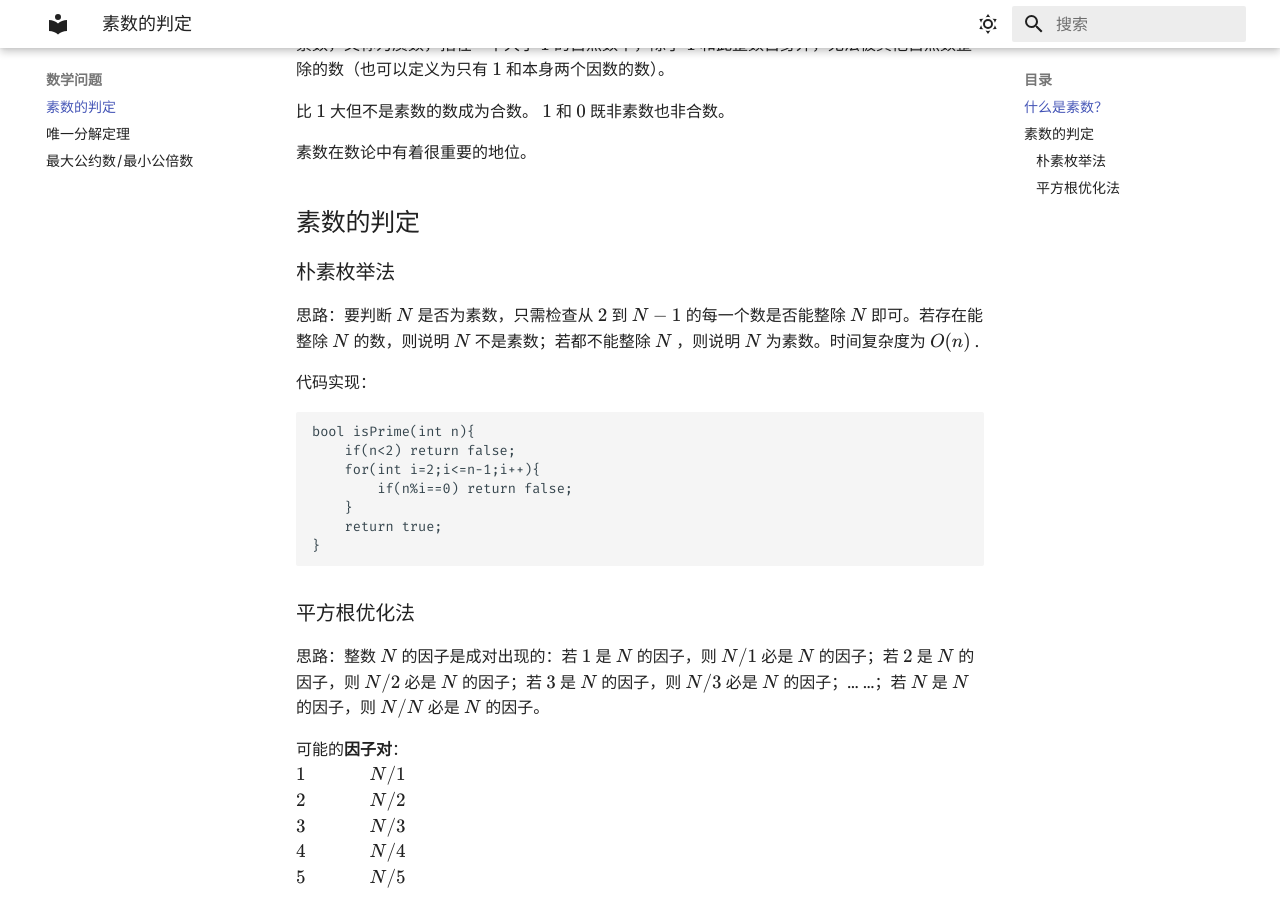
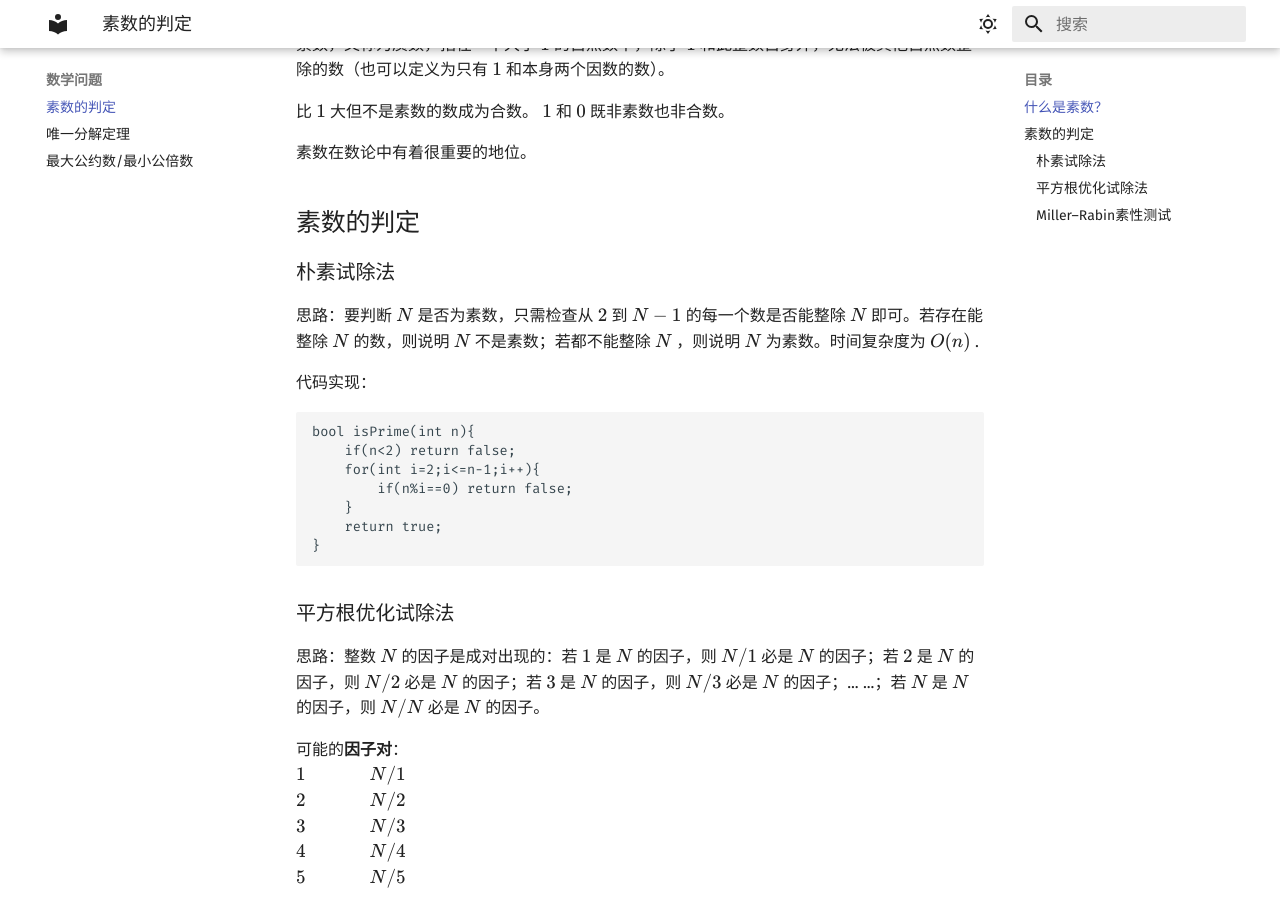
Before and after one commit to caozuoxitong-ren/oier-fans.github.io, an MkDocs documentation site: the page built from docs/数学问题/素数的判定.md, in a window 1280 px wide and 900 px high, scrolled down 248 px. Built offline with MkDocs 1.6.1 and Material for MkDocs 9.7.7, drawn with Linux system fonts in a browser that asks for light colours; formulas are drawn with MathJax 3.

````diff
--- a/docs/数学问题/素数的判定.md
+++ b/docs/数学问题/素数的判定.md
@@ -20,7 +20,7 @@
 
 ## 素数的判定
 
-### 朴素枚举法
+### 朴素试除法
 
 思路：要判断 $N$ 是否为素数，只需检查从 $2$ 到 $N-1$ 的每一个数是否能整除 $N$ 即可。若存在能整除 $N$ 的数，则说明 $N$ 不是素数；若都不能整除 $N$ ，则说明 $N$ 为素数。时间复杂度为 $O(n)$ .
 
@@ -35,7 +35,7 @@ bool isPrime(int n){
 }
 ```
 
-### 平方根优化法
+### 平方根优化试除法
 
 思路：整数 $N$ 的因子是成对出现的：若 $1$ 是 $N$ 的因子，则 $N/1$ 必是 $N$ 的因子；若 $2$ 是 $N$ 的因子，则 $N/2$ 必是 $N$ 的因子；若 $3$ 是 $N$ 的因子，则 $N/3$ 必是 $N$ 的因子；... ...；若 $N$ 是 $N$ 的因子，则 $N/N$ 必是 $N$ 的因子。
 
@@ -74,3 +74,5 @@ bool isPrime(int n){
 <div style="text-align: justify;">
 需要注意，上述代码中 for 循环判定条件的写法是 i<=N/i，若写为 i*i<=N 则 i*i 可能会溢出，从而导致结果错误。32 位的 int 类型有符号数最大是 $2147483647$ ，$46340 \le \sqrt{2147483647} \le 46341$ 。因此，当要判断的数为 $N=2147483647$ 时，枚举到 $i=46340$ 时，因为 $46340^2 = 2147395600$ 不超过 int 最大值，可以正常运行；进一步 $i=46341$ 时，$46341^2 = 2147488281 \gt 2147483647$ 超过了 int 最大值，就会溢出导致程序错误。
 </div>
+
+### Miller–Rabin素性测试
````
Also changed, not shown: docs/数学问题/最大公约数_最小公倍数.md (+1 -1 lines), site/search/search_index.json, site/数学问题/最大公约数_最小公倍数/index.html, site/数学问题/素数的判定/index.html, 1 other file.
